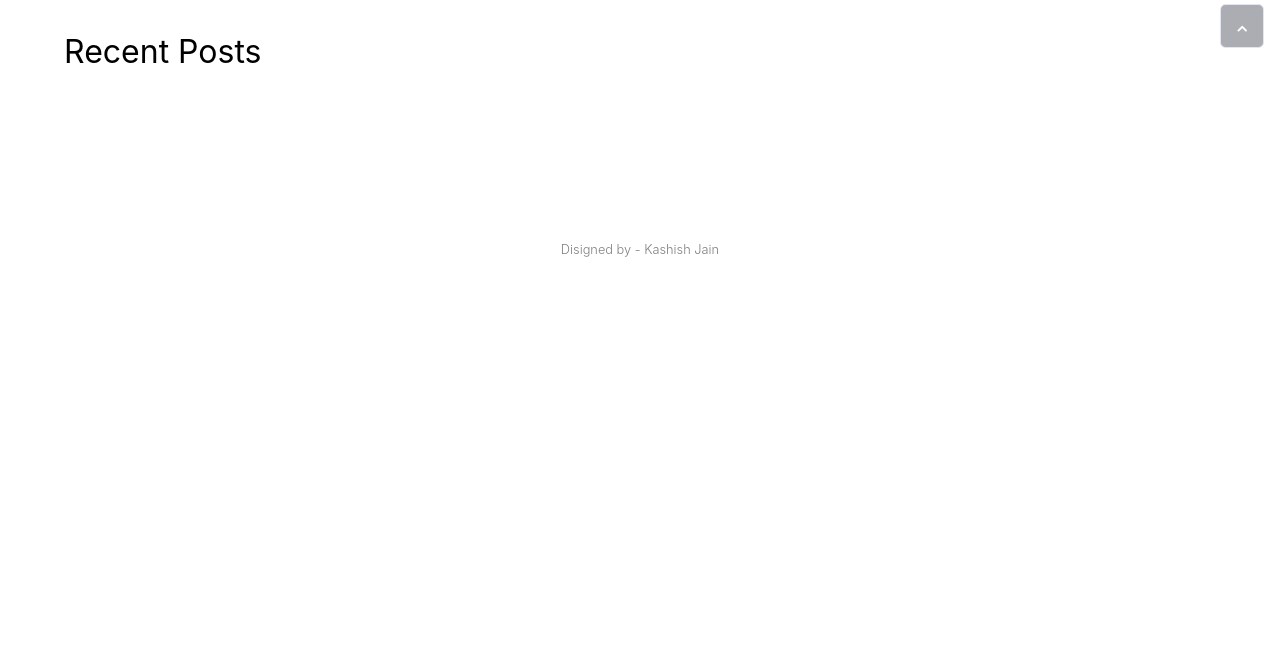
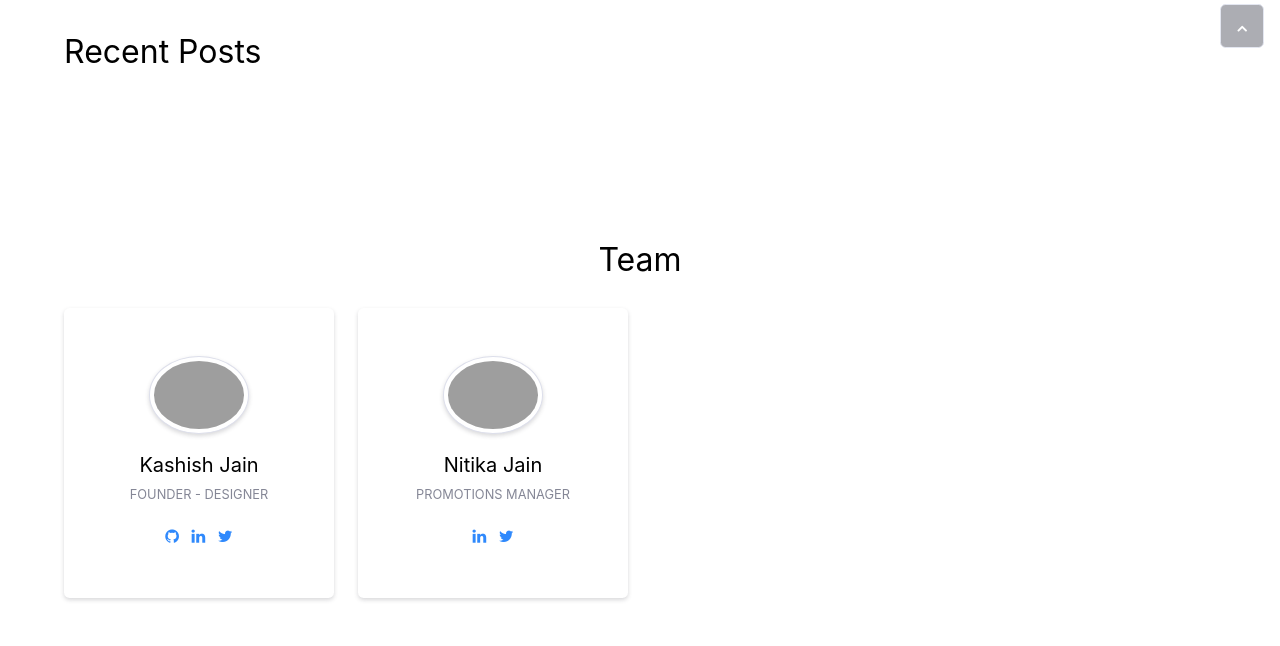
Before and after one commit to Kashishjain04/covid-19, a PHP site: page /articles.php in a window 1280 px wide. Shown: the part 736-1382 px from the top of the page. Before the commit the page ends 993 px from the top, so only its background shows below. Run offline with PHP 8.4, Linux system fonts and the light colour scheme; data that the repository does not hold is empty; some libraries are stand-ins or nearby versions; some web fonts are replaced; grey boxes are pictures that could not be loaded.

Commit message:
Team Section

```diff
--- a/includes/dashboard.php
+++ b/includes/dashboard.php
@@ -51,7 +51,7 @@ $dact = $dconf-($drec+$ddec);
         $dconf = "♥︎";
         $dact = " <br>";
     }
-$cpm = round($tconf/$pop['India']*1000000, 2);
+$cpm = round($tconf/$data['TT']['meta']['population']*1000000, 2);
 $half = $tconf/2;
 $today = new DateTime("now", new DateTimeZone('Asia/Kolkata'));
 foreach($timeseries['TT'] as $Key => $check){
--- a/includes/footer.php
+++ b/includes/footer.php
@@ -1,9 +1,46 @@
-<footer class="bg-white sticky-footer">
+<!-- <footer class="bg-white sticky-footer">
                 <div class="container my-auto">
                     <div class="text-center my-auto copyright"><span>Disigned by - Kashish Jain</span></div>
                 </div>
             </footer>
-        </div><a class="border rounded d-inline scroll-to-top" href="#page-top"><i class="fa fa-angle-up"></i></a></div>
+        </div> -->
+
+        <div class="container">
+            <div class="intro my-4">
+                <h2 class="text-center">Team </h2>
+            </div>
+            <div class="row text-center">
+
+            <!-- Team item -->
+                <div class="col-xl-3 col-sm-6 mb-5">
+                    <div class="bg-white rounded shadow-sm py-5 px-4"><img src="https://media-exp1.licdn.com/dms/image/C4D03AQGmJfba6MM8tA/profile-displayphoto-shrink_100_100/0?e=1599696000&v=beta&t=6DrsT4P7TiggGjSwwCPJVWLOJr_e37Ttm3Fem4agJB0" alt="Kashish Jain" width="100" class="img-fluid rounded-circle mb-3 img-thumbnail shadow-sm">
+                        <h5 class="mb-0">Kashish Jain</h5><span class="small text-uppercase text-muted">Founder - Designer</span>
+                        <ul class="social mb-0 list-inline mt-3">
+                            <li class="list-inline-item"><a href="https://github.com/Kashishjain04" class="social-link"><i class="fa fa-github"></i></a></li>
+                            <li class="list-inline-item"><a href="https://www.linkedin.com/in/kashish-jain-053ab9195/" class="social-link"><i class="fa fa-linkedin"></i></a></li>
+                            <li class="list-inline-item"><a href="https://twitter.com/Kashish_jain04" class="social-link"><i class="fa fa-twitter"></i></a></li>
+                        </ul>
+                    </div>
+                </div>
+            <!-- End -->
+
+            <!-- Team item -->
+            <div class="col-xl-3 col-sm-6 mb-5">
+                    <div class="bg-white rounded shadow-sm py-5 px-4"><img src="https://media-exp1.licdn.com/dms/image/C4E03AQH84I_Vv17XVA/profile-displayphoto-shrink_200_200/0?e=1599696000&v=beta&t=xy3oCYOSJ764j_GwqMW_jxoprSI--5Kfn5TMSwiHYJk" alt="Nitika Jain" width="100" class="img-fluid rounded-circle mb-3 img-thumbnail shadow-sm">
+                        <h5 class="mb-0">Nitika Jain</h5><span class="small text-uppercase text-muted">Promotions Manager</span>
+                        <ul class="social mb-0 list-inline mt-3">
+                            <li class="list-inline-item"><a href="https://www.linkedin.com/in/nitika-jain-100a47147/" class="social-link"><i class="fa fa-linkedin"></i></a></li>
+                            <li class="list-inline-item"><a href="https://twitter.com/Nitikajain1996" class="social-link"><i class="fa fa-twitter"></i></a></li>
+                        </ul>
+                    </div>
+                </div>
+            <!-- End -->
+
+            </div>
+        </div>
+
+
+        <a class="border rounded d-inline scroll-to-top" href="#page-top"><i class="fa fa-angle-up"></i></a></div>
         <link rel="preload" href="https://cdnjs.cloudflare.com/ajax/libs/jquery/3.4.1/jquery.min.js" as="script">
         <link rel="preload" href="https://cdnjs.cloudflare.com/ajax/libs/twitter-bootstrap/4.5.0/js/bootstrap.bundle.min.js" as="script">
         <link rel="preload" href="https://cdnjs.cloudflare.com/ajax/libs/jquery-easing/1.4.1/jquery.easing.js" as="script">
--- a/includes/schart.php
+++ b/includes/schart.php
@@ -53,8 +53,6 @@
           if($scode[$Key] != $name){
               continue;
           }
-        //$count = count($State);
-        var_dump($now);
 ?>
 
 
```
Also changed, not shown: includes/dashboardstate.php (+9 -3 lines).
